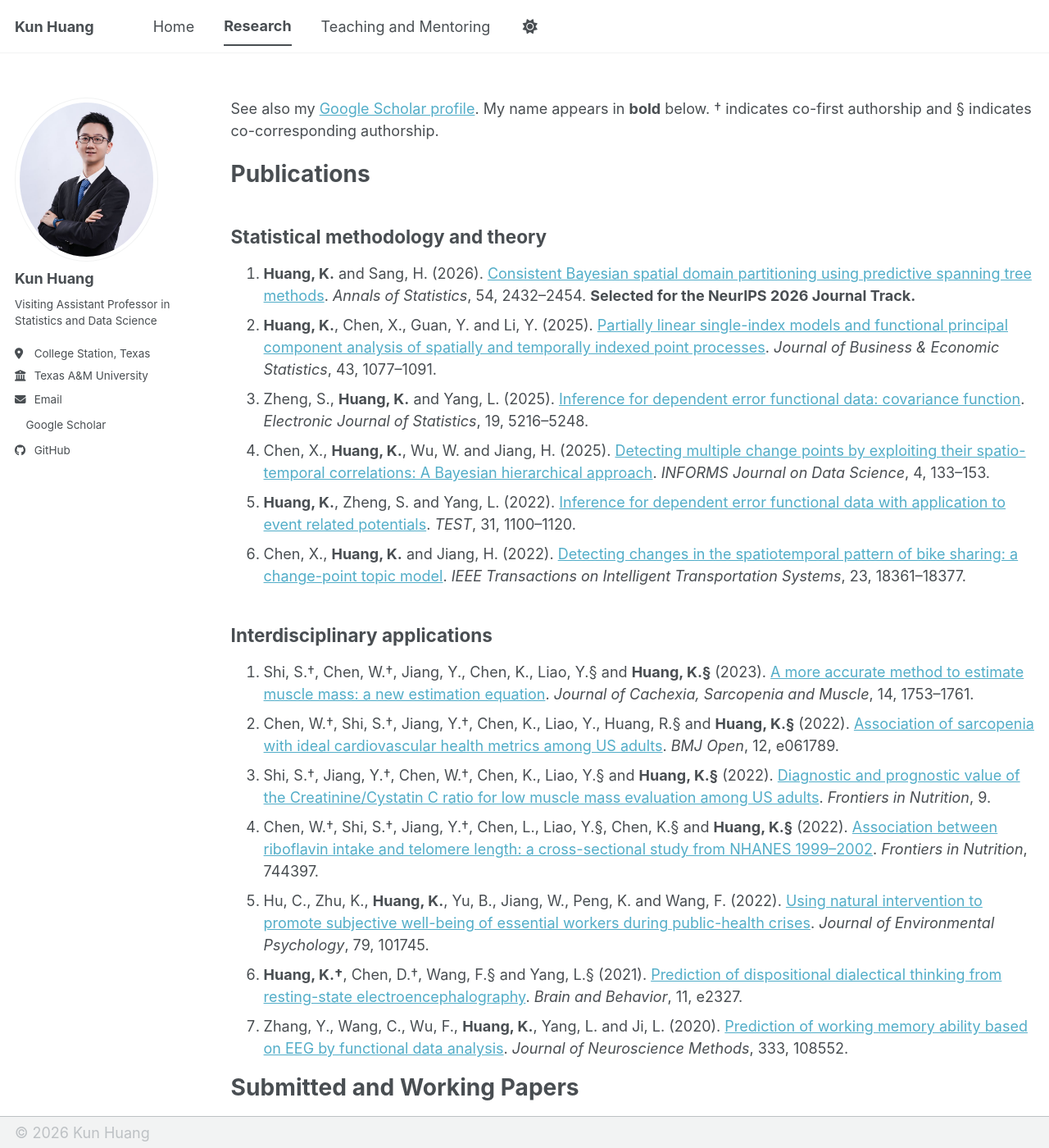
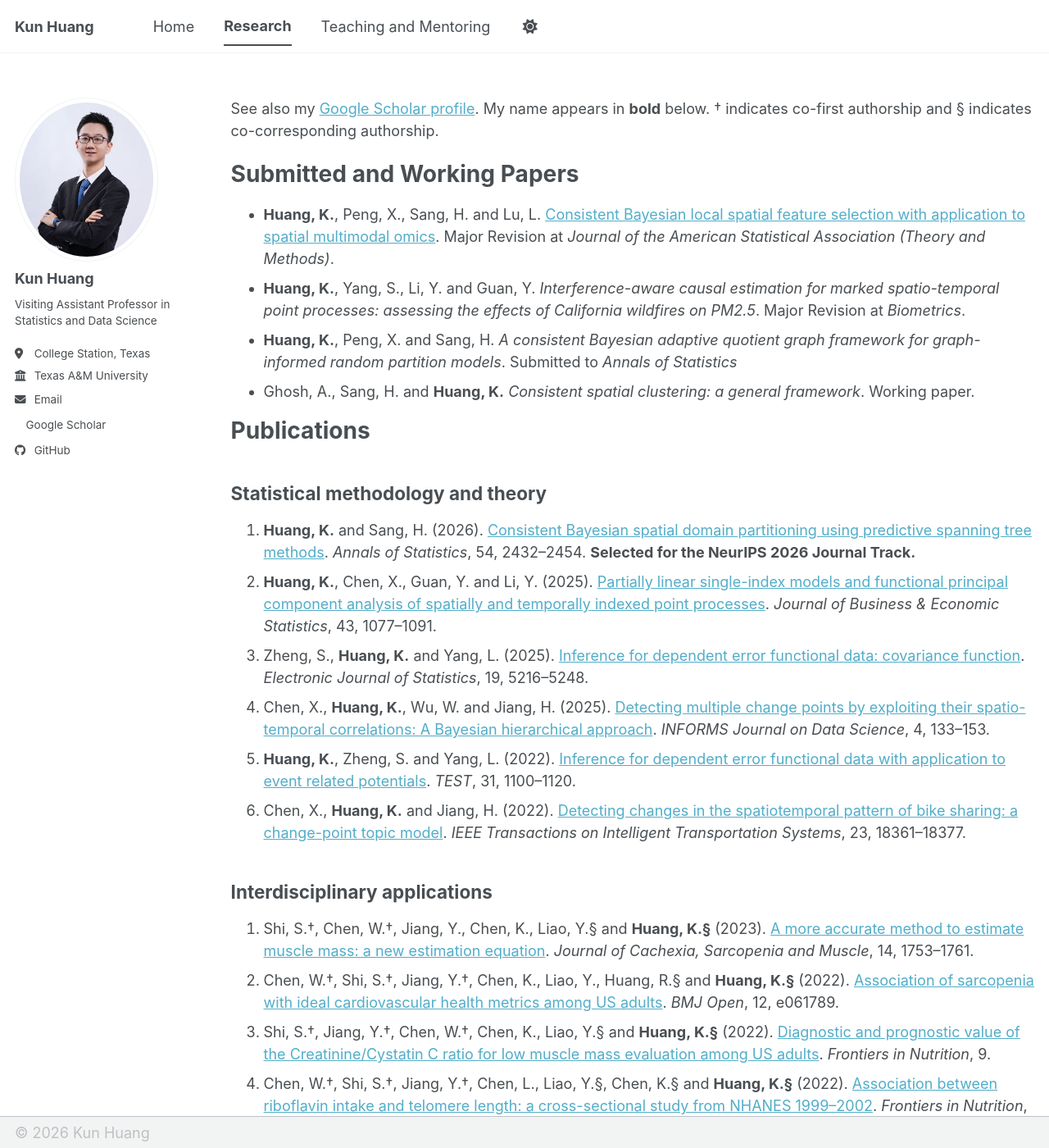
Before and after one commit to k-huang96/k-huang96.github.io, a Jekyll site: the page built from _pages/publications.md, in a window 1280 px wide and 1400 px high. Shown: the whole window at 82% size. Built offline with Jekyll 4.4.1, drawn with Linux system fonts in a browser that asks for light colours; a script bundle is joined from its source files by our own code; a style sheet for code colours, icons or effects is not loaded; some of the changed text lies outside the part shown.

Commit message:
Update publications.md

```diff
--- a/_pages/publications.md
+++ b/_pages/publications.md
@@ -6,6 +6,13 @@ author_profile: true
 ---
 
 See also my [Google Scholar profile](https://scholar.google.com/citations?user=iRCEYKAAAAAJ&hl=en). My name appears in **bold** below. † indicates co-first authorship and § indicates co-corresponding authorship.
+
+# Submitted and Working Papers
+
+- **Huang, K.**, Peng, X., Sang, H. and Lu, L. [Consistent Bayesian local spatial feature selection with application to spatial multimodal omics](https://arxiv.org/abs/2605.30658). Major Revision at *Journal of the American Statistical Association (Theory and Methods)*.
+- **Huang, K.**, Yang, S., Li, Y. and Guan, Y. *Interference-aware causal estimation for marked spatio-temporal point processes: assessing the effects of California wildfires on PM2.5*. Major Revision at *Biometrics*.
+- **Huang, K.**, Peng, X. and Sang, H. *A consistent Bayesian adaptive quotient graph framework for graph-informed random partition models*. Submitted to *Annals of Statistics*
+- Ghosh, A., Sang, H. and **Huang, K.** *Consistent spatial clustering: a general framework*. Working paper.
 
 # Publications
 ## Statistical methodology and theory
```
Also changed, not shown: other parts of _pages/publications.md (+0 -7 lines).
